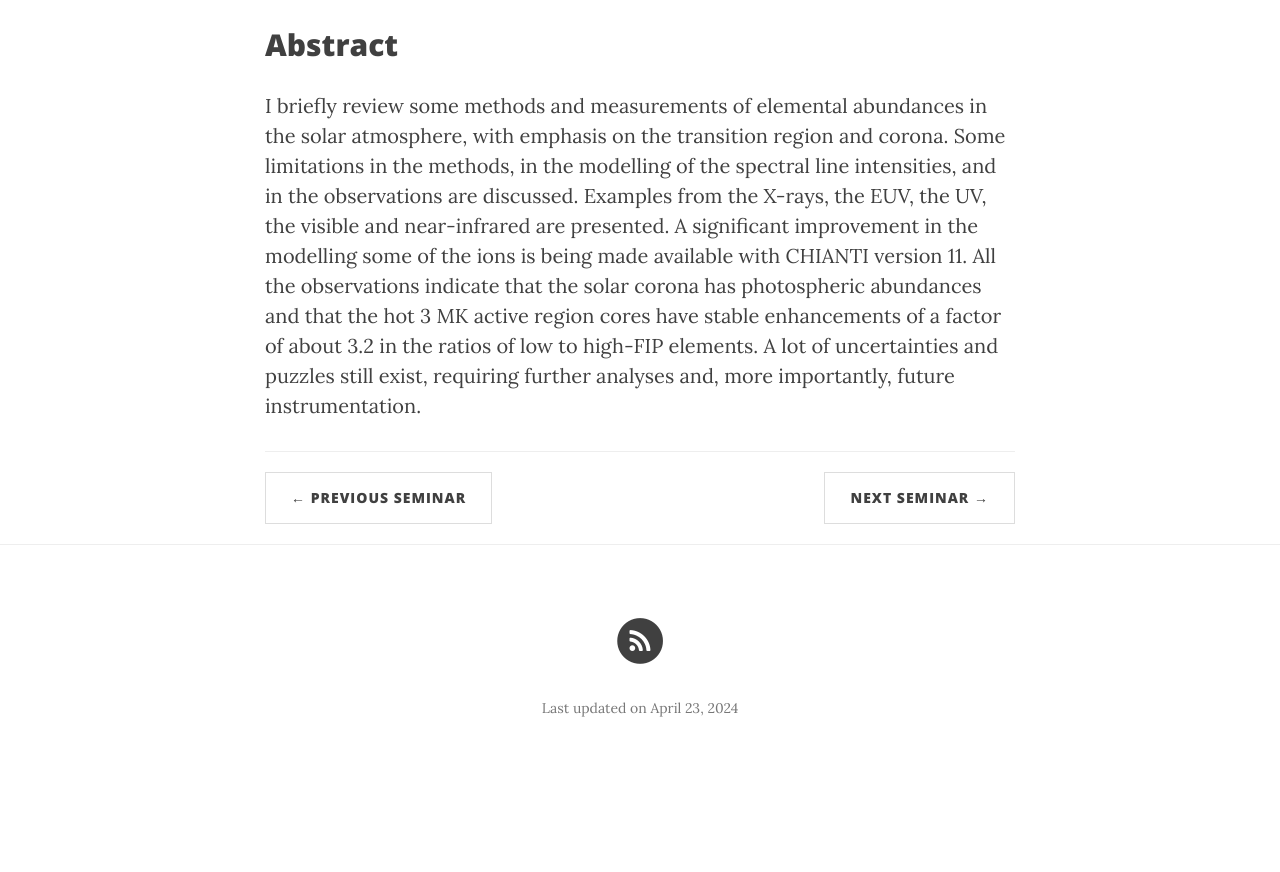
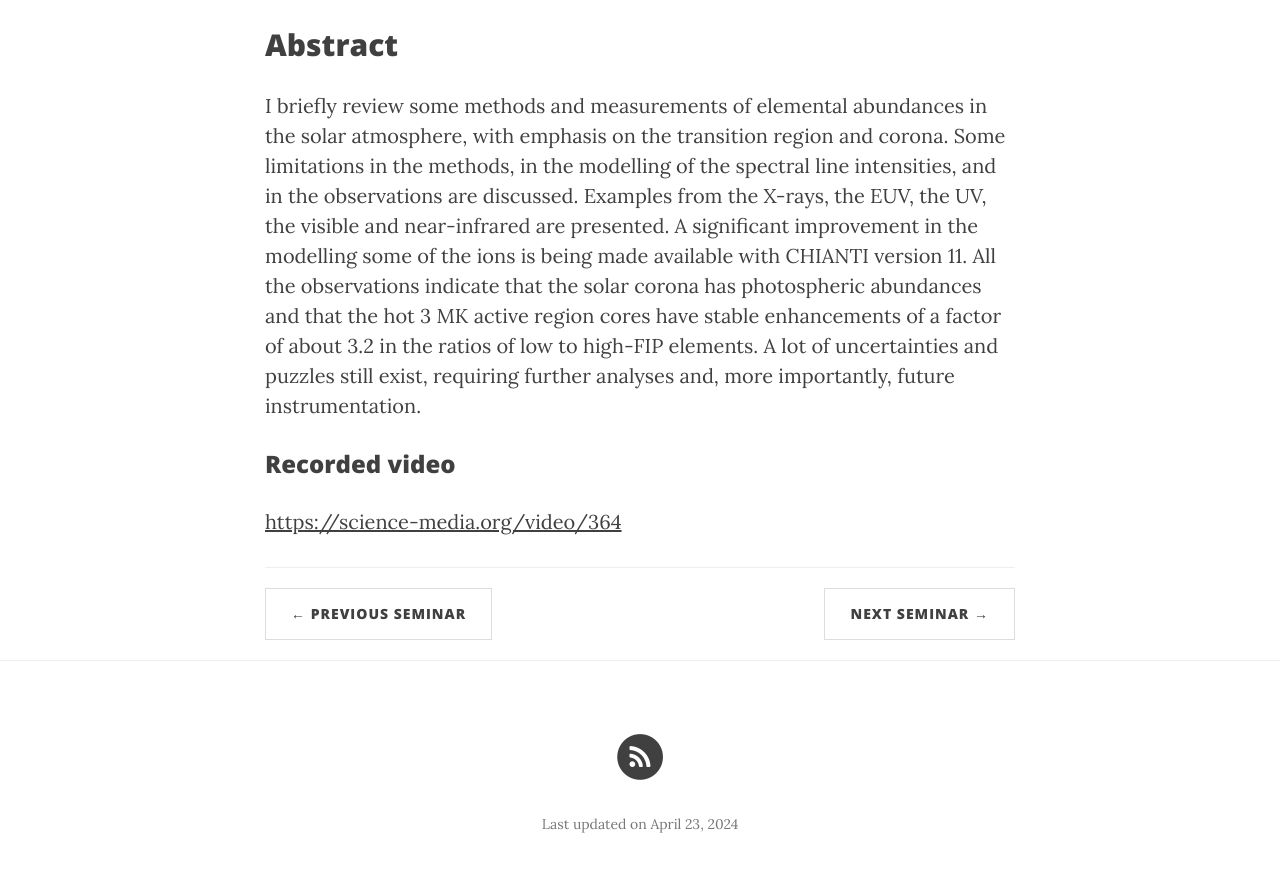
Before and after one commit to ITA-Solar/espos, a Jekyll site: the page built from _posts/2024-04-18-Del-Zanna.md, in a window 1280 px wide and 900 px high, scrolled down 606 px. Shown: the top 872 px of the window. Built offline with Jekyll 4.4.1, drawn with Linux system fonts in a browser that asks for light colours; nearby versions of some CDN libraries; before the commit the page ends 1390 px from its top, so only the background shows below that.

Commit message:
Update 2024-04-18-Del-Zanna.md

```diff
--- a/_posts/2024-04-18-Del-Zanna.md
+++ b/_posts/2024-04-18-Del-Zanna.md
@@ -10,3 +10,6 @@ published:  true
 
 ## Abstract
 I briefly review some methods and measurements of elemental abundances in the solar atmosphere, with emphasis on the transition region and corona. Some limitations in the methods, in the modelling of the spectral line intensities, and in the observations are discussed. Examples from the X-rays, the EUV, the UV, the visible and near-infrared are presented. A significant improvement in the modelling some of the ions is being made available with CHIANTI version 11. All the observations  indicate that the solar corona has photospheric abundances and that the hot 3 MK active region cores have stable enhancements of a factor of about 3.2 in the ratios of low to high-FIP elements. A lot of uncertainties and puzzles still exist, requiring further analyses and, more importantly, future instrumentation.
+
+### Recorded video
+[https://science-media.org/video/364](https://science-media.org/video/364)
```
